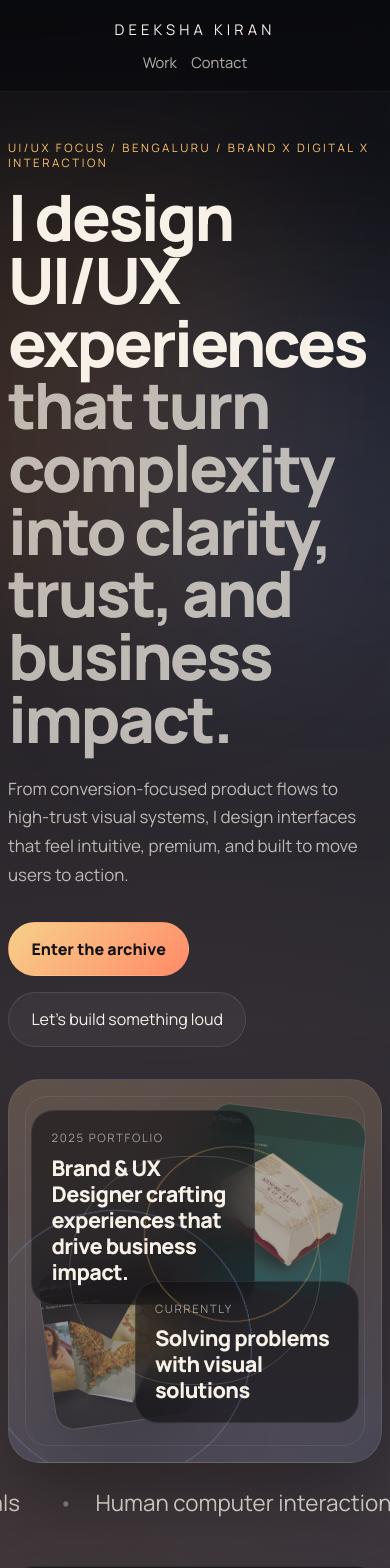
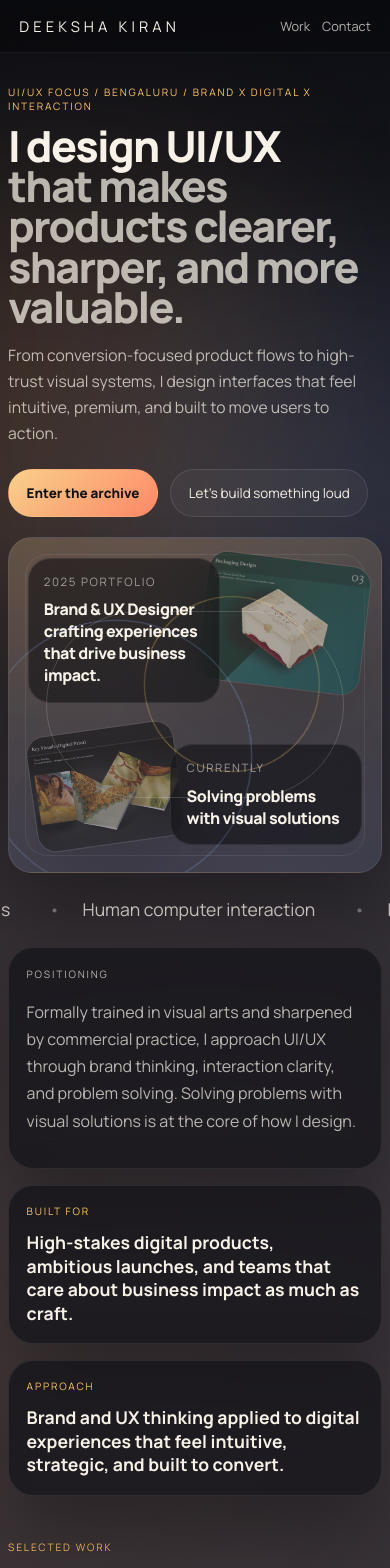
Before and after one commit to chandrashekartmops95/kandha, a React (Vite) app: page / in a window 390 px wide. Shown: the top 1568 px of the page. Built offline with nearby package versions, Linux system fonts and the light colour scheme.

Commit message:
Refine portfolio hero and mobile layout

```diff
--- a/src/App.jsx
+++ b/src/App.jsx
@@ -189,8 +189,8 @@ function HomePage({
         <div className="hero-copy">
           <p className="eyebrow">UI/UX Focus / Bengaluru / Brand x Digital x Interaction</p>
           <h1>
-            I design UI/UX experiences
-            <span> that turn complexity into clarity, trust, and business impact.</span>
+            I design UI/UX
+            <span> that makes products clearer, sharper, and more valuable.</span>
           </h1>
           <p className="hero-text">
             From conversion-focused product flows to high-trust visual systems, I design interfaces that feel intuitive, premium, and built to move users to action.
@@ -296,7 +296,7 @@ function HomePage({
                         loading="lazy"
                       />
                     )}
-                    <span className="project-preview-pill">View case study</span>
+                    <span className="project-preview-pill">{isCaseStudy ? "View case study" : "View project"}</span>
                   </div>
                 </button>
 
--- a/src/styles.css
+++ b/src/styles.css
@@ -142,7 +142,7 @@ main {
 
 .hero h1 {
   max-width: 10ch;
-  font-size: clamp(4rem, 10vw, 8rem);
+  font-size: clamp(3.2rem, 8vw, 6.1rem);
 }
 
 .hero h1 span {
@@ -1161,13 +1161,13 @@ main {
 
 @media (max-width: 720px) {
   .topbar {
-    flex-direction: column;
     gap: 0.8rem;
+    padding-block: 1rem;
   }
 
   .nav {
-    gap: 0.9rem;
-    font-size: 0.92rem;
+    gap: 0.75rem;
+    font-size: 0.8rem;
   }
 
   .hero,
@@ -1182,29 +1182,249 @@ main {
     width: min(100vw - 1rem, 1180px);
   }
 
+  .eyebrow,
+  .section-kicker {
+    margin-bottom: 0.8rem;
+    letter-spacing: 0.18em;
+    font-size: 0.64rem;
+  }
+
+  .hero {
+    gap: 1.25rem;
+    padding-top: 2rem;
+  }
+
+  .hero h1 {
+    font-size: clamp(2.45rem, 11vw, 3.45rem);
+    line-height: 0.94;
+  }
+
+  .hero-text {
+    margin-top: 1rem;
+    font-size: 0.98rem;
+    line-height: 1.65;
+  }
+
+  .hero-actions {
+    gap: 0.75rem;
+    margin-top: 1.35rem;
+  }
+
+  .button {
+    min-height: 3rem;
+    padding: 0.8rem 1.1rem;
+    font-size: 0.84rem;
+  }
+
   .hero-stage {
-    min-height: 24rem;
+    min-height: 21rem;
+    border-radius: 1.5rem;
   }
 
   .hero-stage-image {
     opacity: 0.5;
   }
 
+  .hero-image-a {
+    width: 44%;
+    height: 39%;
+    right: 4%;
+    top: 6%;
+  }
+
+  .hero-image-b {
+    width: 40%;
+    height: 35%;
+    left: 6%;
+    bottom: 8%;
+  }
+
   .stage-card {
-    max-width: 14rem;
+    max-width: 12rem;
+    padding: 0.95rem;
+  }
+
+  .stage-card strong {
+    font-size: 1rem;
   }
 
   .stage-main {
-    top: 8%;
-    left: 6%;
+    top: 6%;
+    left: 5%;
   }
 
   .stage-note {
-    right: 6%;
-    bottom: 10%;
+    right: 5%;
+    bottom: 8%;
+  }
+
+  .stage-ring {
+    inset: 22% 10%;
+  }
+
+  .ticker {
+    padding-bottom: 1.4rem;
+  }
+
+  .ticker-track span {
+    font-size: 1.1rem;
+  }
+
+  .intro-grid {
+    padding: 0.25rem 0 2rem;
+  }
+
+  .intro-card {
+    padding: 1.1rem;
+  }
+
+  .metric strong {
+    font-size: 1.1rem;
+  }
+
+  .section-head {
+    margin-bottom: 1.2rem;
+  }
+
+  .section-head h2 {
+    font-size: clamp(2rem, 11vw, 3rem);
+    line-height: 0.95;
+  }
+
+  .work-section,
+  .contact-section,
+  .case-study-page {
+    padding-top: 0.75rem;
+  }
+
+  .project-card {
+    min-height: unset;
+    padding: 0.85rem;
+    border-radius: 1.5rem;
+  }
+
+  .project-toggle,
+  .project-expand {
+    gap: 0.85rem;
+  }
+
+  .project-card h3 {
+    margin: 1.5rem 0 0.75rem;
+    font-size: 1.5rem;
+  }
+
+  .project-impact {
+    margin-top: 1.2rem;
+  }
+
+  .project-preview {
+    min-height: 12.5rem;
+  }
+
+  .project-card-case-study .project-preview {
+    padding: 0.85rem;
+  }
+
+  .project-preview-pill {
+    left: 0.8rem;
+    right: auto;
+    bottom: 0.8rem;
+    padding: 0.55rem 0.8rem;
+    font-size: 0.66rem;
+  }
+
+  .nikkah-hero-card {
+    min-height: 8rem;
+    padding: 0.9rem;
+  }
+
+  .nikkah-heading span {
+    font-size: 1rem;
+  }
+
+  .nikkah-heading p,
+  .nikkah-plan p {
+    font-size: 0.8rem;
+    line-height: 1.35;
+  }
+
+  .nikkah-credit-card {
+    width: 5.7rem;
+    height: 3.8rem;
+  }
+
+  .nikkah-credit-card.silver {
+    top: 1.7rem;
+    right: 0.7rem;
+  }
+
+  .nikkah-plan,
+  .nikkah-payment {
+    padding: 0.85rem;
+  }
+
+  .nikkah-tab,
+  .nikkah-prices span {
+    font-size: 0.82rem;
+  }
+
+  .project-expand {
+    padding: 0 0.1rem 0.1rem;
+  }
+
+  .project-main-image {
+    min-height: 15rem;
+  }
+
+  .project-visuals-open .project-main-image {
+    min-height: 16rem;
+  }
+
+  .project-thumbs-clickable {
+    grid-template-columns: repeat(2, minmax(0, 1fr));
   }
 
   .contact-section {
     padding: 1.4rem;
   }
+
+  .contact-section h2 {
+    font-size: clamp(2.3rem, 12vw, 3.4rem);
+    line-height: 0.95;
+  }
+
+  .contact-links {
+    flex-direction: column;
+    align-items: stretch;
+  }
+
+  .contact-links a,
+  .contact-links span {
+    width: 100%;
+  }
+
+  .case-study-page {
+    padding: 2rem 0 3rem;
+  }
+
+  .case-study-header {
+    margin-bottom: 1.25rem;
+  }
+
+  .case-study-header h1 {
+    font-size: clamp(2.4rem, 13vw, 4rem);
+    line-height: 0.94;
+  }
+
+  .case-study-hero-copy h2,
+  .case-process .section-head h2 {
+    font-size: clamp(1.9rem, 10vw, 2.8rem);
+  }
+
+  .case-study-hero-copy,
+  .case-card,
+  .case-study-hero .nikkah-mockup,
+  .case-step-card {
+    padding: 1rem;
+  }
 }
```
